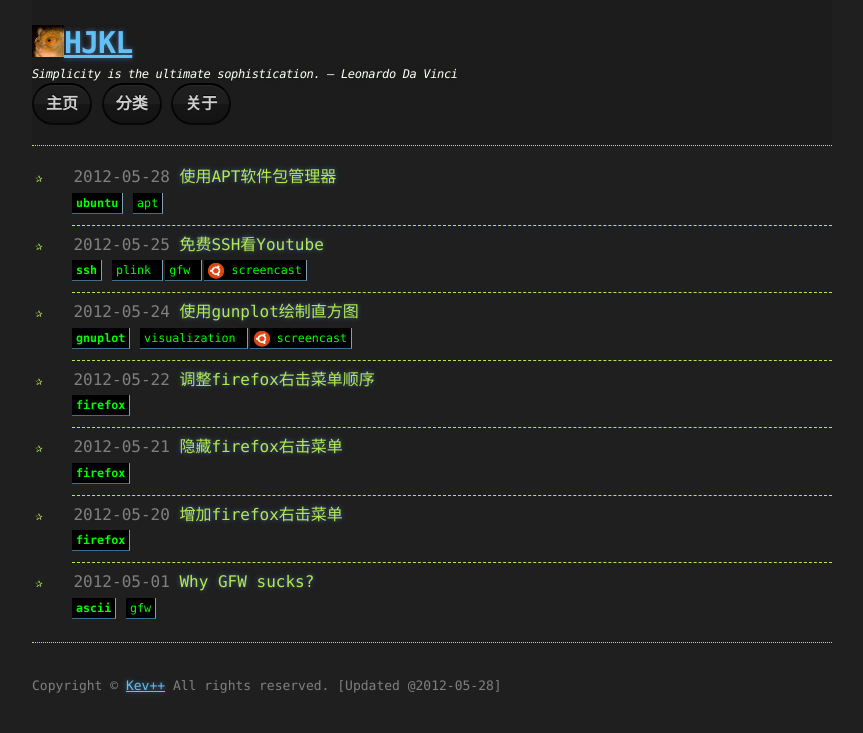
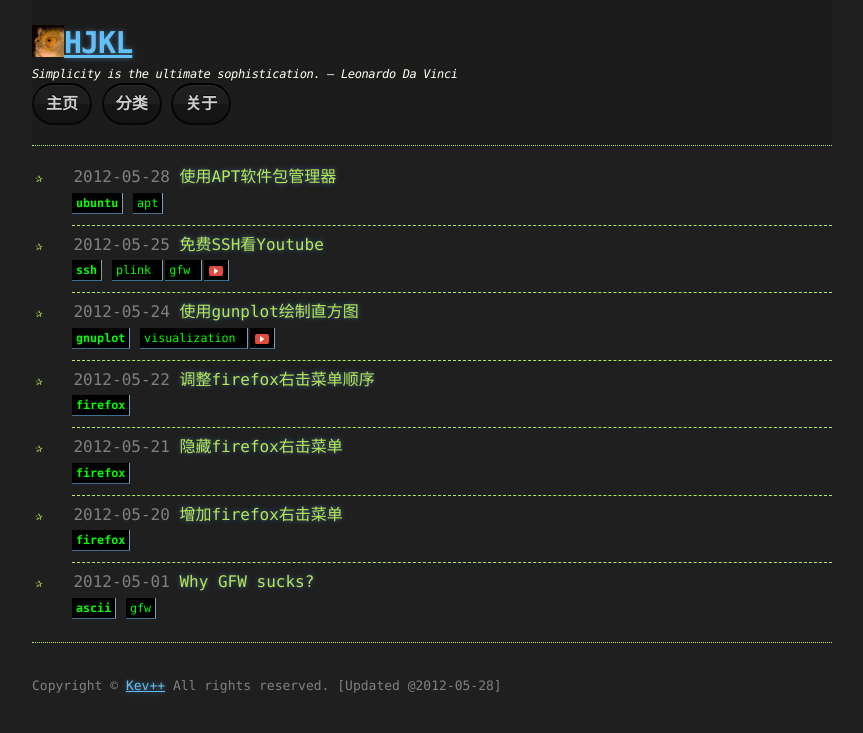
Before and after one commit to gotovoid/hjkl, a Jekyll site: the page built from index.html, in a window 1280 px wide. Shown: the top 733 px of the page, without its empty margins (208-1071 px from the left). Built offline with Jekyll 4.4.1, drawn with Linux system fonts in a browser that asks for light colours; Markdown is read by kramdown in place of the engine named in the settings.

Commit message:
add icon

```diff
--- a/index.html
+++ b/index.html
@@ -20,8 +20,11 @@
                 {% for tag in post.tags %}
                     {% if tag != post.category %}
                     <a class="post-tag">
-                        {% if tag == "screencast" %} <img src="/img/download.png" /> {% endif %}
-                        {{ tag }}
+                        {% if tag == "screencast" %}
+                            <img src="/img/youtube-16.png" />
+                        {% else %}
+                            {{ tag }}
+                        {% endif %}
                     </a>
                     {% endif %}
                 {% endfor %}
```
Also changed, not shown: _layouts/post.html (+5 -2 lines), img/youtube-16.png (added), img/youtube-32.png (added).
